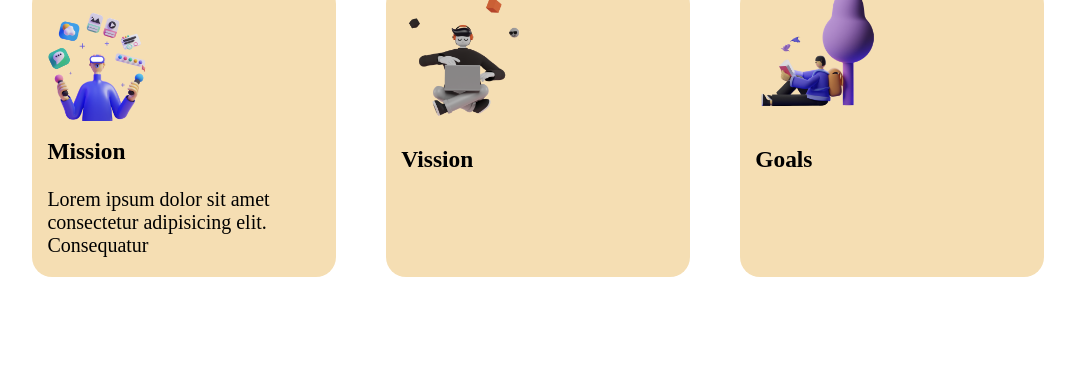
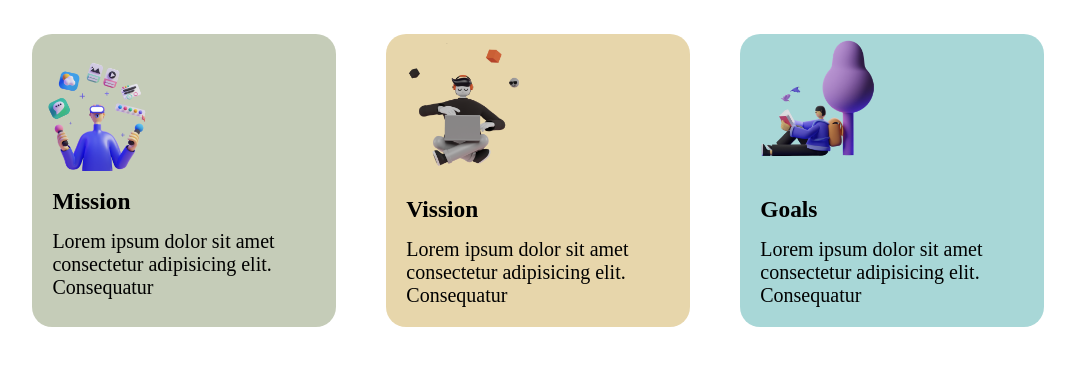
Before and after one commit to MIRJAKARIYA/first-assignment, a plain HTML site: page index.html in a window 1280 px wide. Shown: the part 623-1000 px from the top of the page, without its empty margins (102-1177 px from the left). Before the commit the page ends 950 px from the top, so only its background shows below. Drawn offline with nearby package versions, Linux system fonts and the light colour scheme.

Commit message:
many things commited

```diff
--- a/index.html
+++ b/index.html
@@ -25,28 +25,35 @@
     </section>
 
     <section class="sec2">
-        <h1>My Mission in 2022</h1>
+        <h1>My Mission in <span class="span_color">2022</span></h1>
         <div class="parent">
-            <div class="one_third_width">
+            <div class="one_third_width" id="back_mission">
                 <img src="images/illustrators/illustrator-1.png">
                 <div class="child">
                     <h3>Mission</h3>
                     <p>Lorem ipsum dolor sit amet consectetur adipisicing elit. Consequatur </p>
                 </div>
             </div>
-            <div class="one_third_width">
+            <div class="one_third_width" id="back_vission">
                 <img src="images/illustrators/illustrator-2.png">
                 <div class="child">
                     <h3>Vission</h3>
+                    <p>Lorem ipsum dolor sit amet consectetur adipisicing elit. Consequatur </p>
                 </div>
             </div>
-            <div class="one_third_width">
+            <div class="one_third_width" id="back_goal">
                 <img src="images/illustrators/illustrator-3.png">
                 <div class="child">
                     <h3>Goals</h3>
+                    <p>Lorem ipsum dolor sit amet consectetur adipisicing elit. Consequatur </p>
                 </div>
             </div>
         </div>
     </section>
+
+
+    <section class="sec3">
+
+    </section>
 </body>
 </html>
--- a/style.css
+++ b/style.css
@@ -65,6 +65,9 @@ section.sec1 p{
     border-radius: 5px;
     font-size: 20px;
 }
+section.sec2{
+    margin-top: 100px;
+}
 section.sec2 h1{
     text-align: center;
     font-family: cursive;
@@ -86,6 +89,18 @@ div.parent{
 }
 .one_third_width div.child{
     font-size: 20px;
-    margin: 15px;
+    margin: 20px;
     margin-top: -13px;
 }
+.one_third_width div.child p{
+    margin-top: -8px;
+}
+#back_mission{
+    background-color: rgba(85, 107, 47, 0.342);
+}
+#back_vission{
+    background-color: rgba(184, 135, 11, 0.342);
+}
+#back_goal{
+    background-color: rgba(0, 139, 139, 0.342);
+}
```
